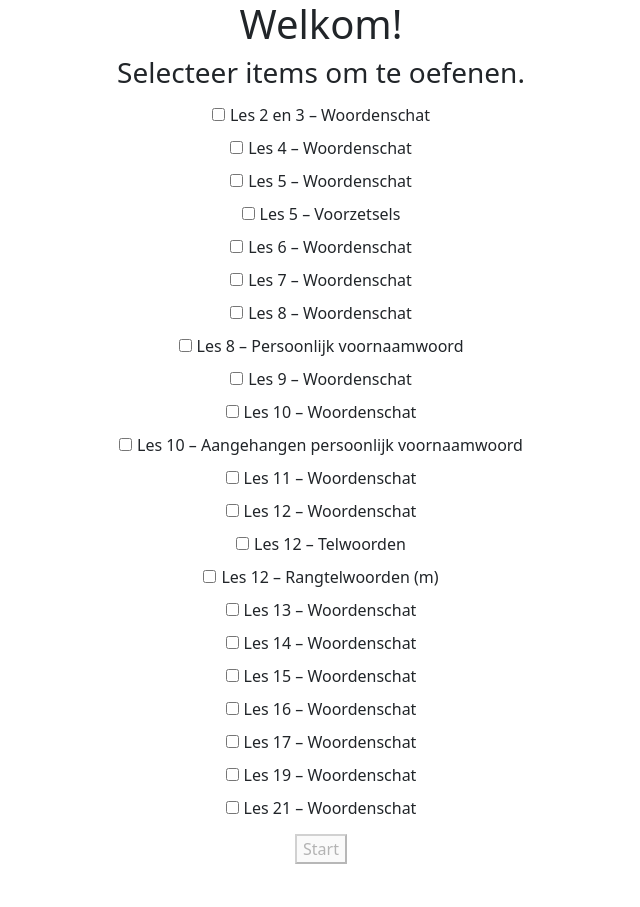
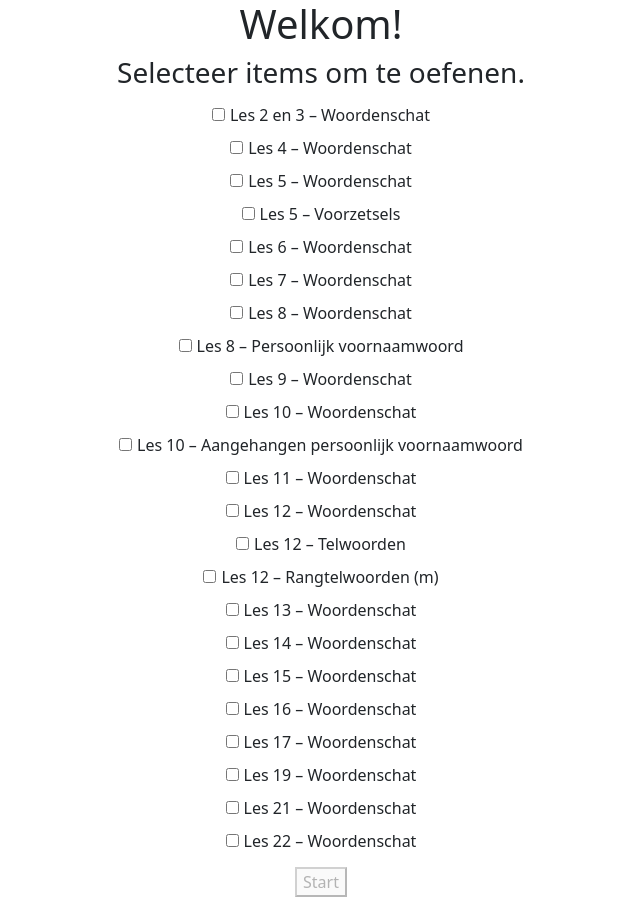
Before and after one commit to wilcomuit/bijbels-hebreeuws, a Vue app: page / in a window 1280 px wide. Shown: the whole page, without its empty margins (319-959 px from the left). Before the commit the page ends 874 px from the top, so only its background shows below. Built offline with nearby package versions, Linux system fonts and the light colour scheme.

Commit message:
Added lesson 22 (year 2, lesson 6)

```diff
--- a/src/lessons/_lessonList.ts
+++ b/src/lessons/_lessonList.ts
@@ -20,6 +20,7 @@ import lesson16Vocabulary from '@/lessons/lesson16/vocabulary'
 import lesson17Vocabulary from '@/lessons/lesson17/vocabulary'
 import lesson19Vocabulary from '@/lessons/lesson19/vocabulary'
 import lesson21Vocabulary from '@/lessons/lesson21/vocabulary'
+import lesson22Vocabulary from '@/lessons/lesson22/vocabulary'
 
 export default function lessonList() {
   return [
@@ -44,6 +45,7 @@ export default function lessonList() {
     lesson16Vocabulary,
     lesson17Vocabulary,
     lesson19Vocabulary,
-    lesson21Vocabulary
+    lesson21Vocabulary,
+    lesson22Vocabulary
   ]
 }
--- /dev/null
+++ b/src/lessons/lesson22/vocabulary.ts
@@ -0,0 +1,104 @@
+const questions: Array<QuestionType> = [
+  {
+    question: 'אָחַז',
+    answers: ['hij greep', 'hij hield vast', 'hij hield in bezit', 'hij was gevangen'],
+    explanation: '(hij was gevangen = Nif.)',
+    type: 'woordenschat'
+  },
+  {
+    question: 'גָּנַב',
+    answers: ['hij stal', 'hij steelde', 'hij misleidde'],
+    type: 'woordenschat'
+  },
+  {
+    question: 'הָפַךְ',
+    answers: ['hij keerde om', 'hij veranderde', 'hij verwoestte', 'hij was veranderd', 'hij was omgedraaid', 'hij was verwoest'],
+    explanation: '(hij was ... = Nif.)',
+    type: 'woordenschat'
+  },
+  {
+    question: 'הָרַס',
+    answers: ['hij sloopte', 'hij brak af', 'hij scheurde'],
+    type: 'woordenschat'
+  },
+  {
+    question: 'חָגַר',
+    answers: ['hij omgordde', 'hij deed een gordel om'],
+    type: 'woordenschat'
+  },
+  {
+    question: 'חדשׁ',
+    answers: ['hij vernieuwde', 'hij herstelde'],
+    explanation: '(Pi.)',
+    type: 'woordenschat'
+  },
+  {
+    question: 'חָפֵץ',
+    answers: ['hij verlangde', 'hij schiep behagen in'],
+    type: 'woordenschat'
+  },
+  {
+    question: 'עָרַךְ',
+    answers: ['hij ordende', 'hij schikte', 'hij legde klaar', 'hij lag klaar'],
+    type: 'woordenschat'
+  },
+  {
+    question: 'אָז',
+    answers: ['toen', 'dan'],
+    type: 'woordenschat'
+  },
+  {
+    question: 'אַךְ',
+    answers: ['beslist', 'echt', 'meteen', 'alleen', 'maar', 'slechts'],
+    type: 'woordenschat'
+  },
+  {
+    question: 'אֱמוּנָה',
+    answers: ['trouw', 'zekerheid', 'vastheid', 'veiligheid'],
+    type: 'woordenschat'
+  },
+  {
+    question: 'בְּאֵר',
+    answers: ['bron', 'put', 'Beer'],
+    explanation: '(Beer = in plaatsnamen: Beer-Elim bijv.)',
+    type: 'woordenschat'
+  },
+  {
+    question: 'בְּכוֹר',
+    answers: ['eerstgeborene'],
+    type: 'woordenschat'
+  },
+  {
+    question: 'דְּבַשׁ',
+    answers: ['honing'],
+    type: 'woordenschat'
+  },
+  {
+    question: 'חֹק',
+    answers: ['wet', 'bepaling', 'regel', 'voorschrift'],
+    type: 'woordenschat'
+  },
+  {
+    question: 'לָשׁוֹן',
+    answers: ['tong', 'taal', 'spraak'],
+    type: 'woordenschat'
+  },
+  {
+    question: 'מָוֶת',
+    answers: ['dood', 'de dood'],
+    type: 'woordenschat'
+  },
+  {
+    question: 'מִזְבֵּחַ',
+    answers: ['altaar'],
+    type: 'woordenschat'
+  }
+]
+const lesson22Vocabulary: LessonType = {
+  id: 'lesson22-vocabulary',
+  name: 'Les 22 – Woordenschat',
+  type: 'woordenschat',
+  active: false,
+  questions
+}
+export default lesson22Vocabulary
```
